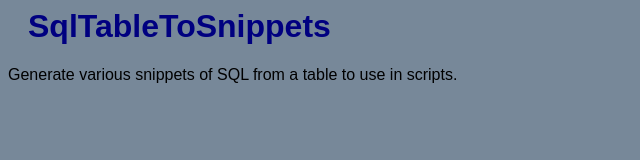
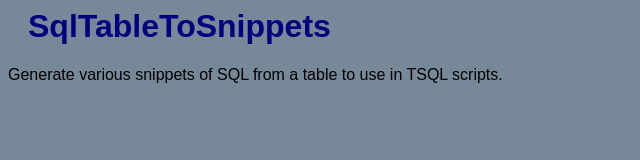
Before and after one commit to asantaballa/SqlTableToSnippets, a plain HTML site: page docs/index.html in a window 1280 px wide. Shown: the full height of the page, 0-640 px from the left. Drawn offline with Linux system fonts and the light colour scheme.

Commit message:
Update index.html

```diff
--- a/docs/index.html
+++ b/docs/index.html
@@ -4,6 +4,6 @@
 <body>
 	<h1>SqlTableToSnippets</h1>
 	<P>
-		Generate various snippets of SQL from a table to use in scripts.
+		Generate various snippets of SQL from a table to use in TSQL scripts.
 	</P>
 </body>
```
